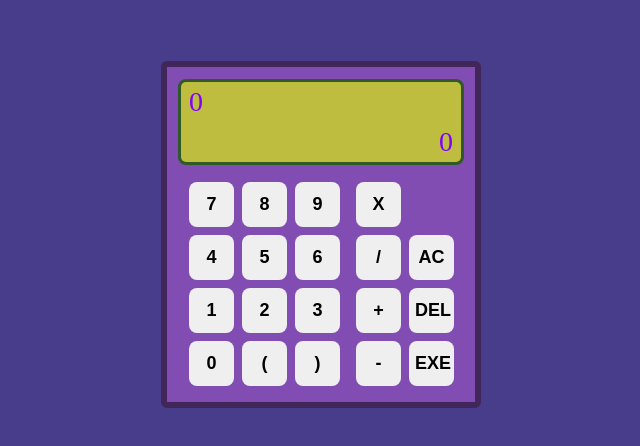
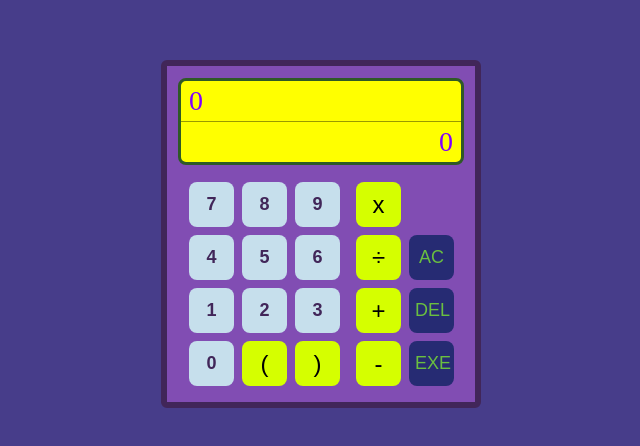
Before and after one commit to Majid-Shahani/ms-odin-projects, a plain HTML site: page calculator/index.html in a window 1280 px wide. Shown: the part 166-612 px from the top of the page, without its empty margins (319-959 px from the left). Drawn offline with Linux system fonts and the light colour scheme.

Commit message:
Finalize styling

```diff
--- a/calculator/index.html
+++ b/calculator/index.html
@@ -17,13 +17,13 @@
         <div class="buttonContainer">
           <div id="numButtons"></div>
           <div id="opButtons">
-            <button class="opButton" id="multButton">X</button>
-            <button class="opButton" id="divideButton">/</button>
+            <button class="opButton" id="multButton">x</button>
+            <button class="opButton" id="divideButton">÷</button>
             <button class="opButton" id="addButton">+</button>
             <button class="opButton" id="subButton">-</button>
-            <button class="opButton" id="AC">AC</button>
-            <button class="opButton" id="del">DEL</button>
-            <button class="opButton" id="exec">EXE</button>
+            <button class="comButton" id="AC">AC</button>
+            <button class="comButton" id="del">DEL</button>
+            <button class="comButton" id="exec">EXE</button>
           </div>
         </div>
       </div>
--- a/calculator/script.js
+++ b/calculator/script.js
@@ -10,7 +10,7 @@ const operators = {
     },
   }, // needs proper unary - operator
   "*": { precedence: 2, op: (n1, n2) => n1 * n2 },
-  "/": { precedence: 2, op: (n1, n2) => n1 / n2 },
+  "÷": { precedence: 2, op: (n1, n2) => n1 / n2 },
 };
 
 function getOperator(char) {
@@ -98,15 +98,15 @@ function setupDOM() {
 
   document.querySelector("#del").addEventListener("click", del);
   document.querySelector("#AC").addEventListener("click", (ev) => {
-    input.textContent = "";
-    result.textContent = "";
+    input.textContent = 0;
+    result.textContent = 0;
   });
   document
     .querySelector("#multButton")
     .addEventListener("click", (ev) => addInput("*"));
   document
     .querySelector("#divideButton")
-    .addEventListener("click", (ev) => addInput("/"));
+    .addEventListener("click", (ev) => addInput("÷"));
   document
     .querySelector("#addButton")
     .addEventListener("click", (ev) => addInput("+"));
@@ -118,6 +118,7 @@ function setupDOM() {
   // Add Keyboard Listeners
   document.addEventListener("keydown", (ev) => {
     let key = ev.key;
+    if (key === "/") key = "÷";
     if (key === "(") {
       const length = input.textContent.length;
       if (length > 0) {
--- a/calculator/styles.css
+++ b/calculator/styles.css
@@ -25,7 +25,6 @@ button {
   height: 45px;
   box-sizing: border-box;
   font-size: 18px;
-  font-weight: 600;
   padding: 6px 6px;
   border-style: none;
   border-radius: 8px;
@@ -50,7 +49,7 @@ button {
   width: 100%;
   flex: 2 auto;
 
-  background-color: hsl(59, 50%, 50%);
+  background-color: hsl(60, 100%, 50%);
   border: 3px solid hsl(110, 40%, 25%);
   border-radius: 8px;
 
@@ -67,6 +66,7 @@ button {
   padding: 4px 8px;
 }
 #calcResult {
+  border-bottom: 1px solid hsl(60, 100%, 30%);
   text-align: start;
 }
 #calcInput {
@@ -103,3 +103,19 @@ button {
   gap: 8px;
   padding: 4px 8px;
 }
+
+.numButton {
+  background-color: hsl(200, 50%, 85%);
+  color: hsl(271, 40%, 25%);
+  font-weight: 700;
+}
+
+.opButton {
+  font-size: 24px;
+  background-color: hsl(70, 100%, 50%);
+}
+
+.comButton {
+  color: hsl(100, 50%, 50%);
+  background-color: hsl(236, 50%, 30%);
+}
```
